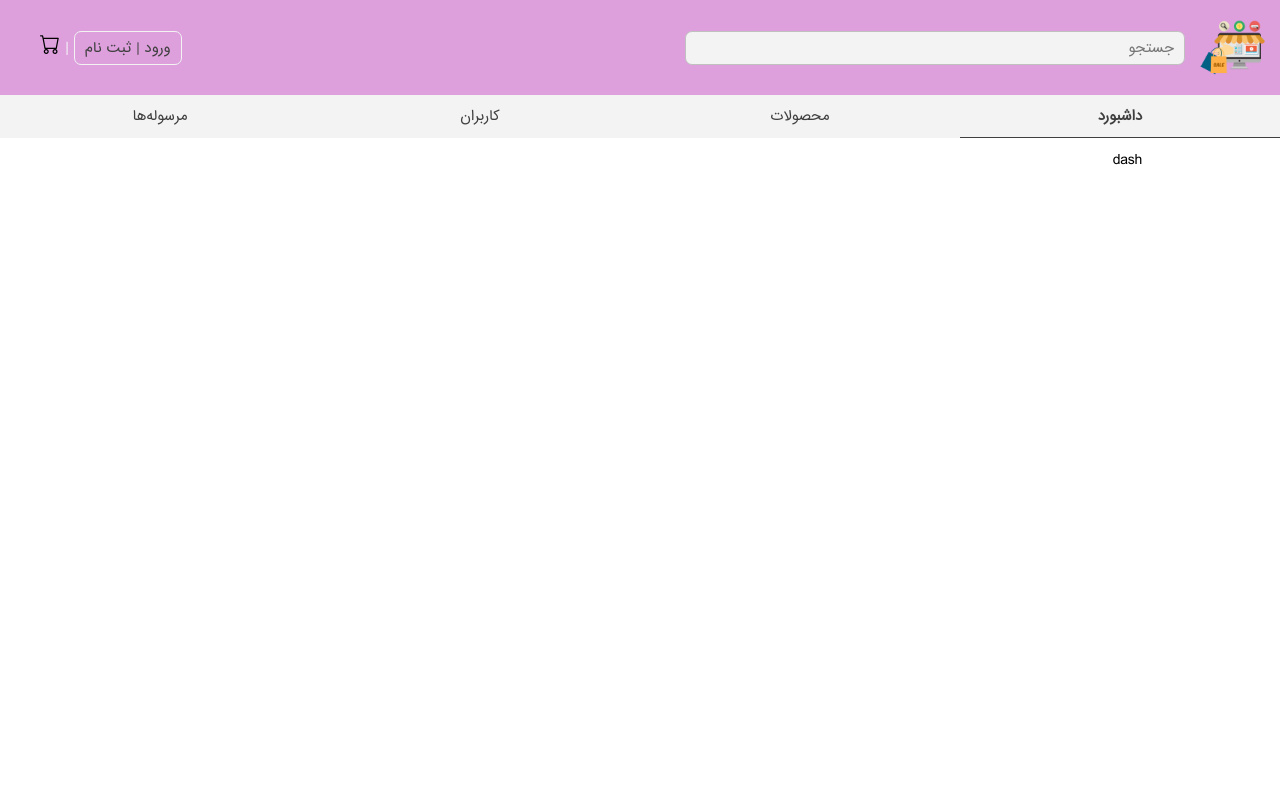
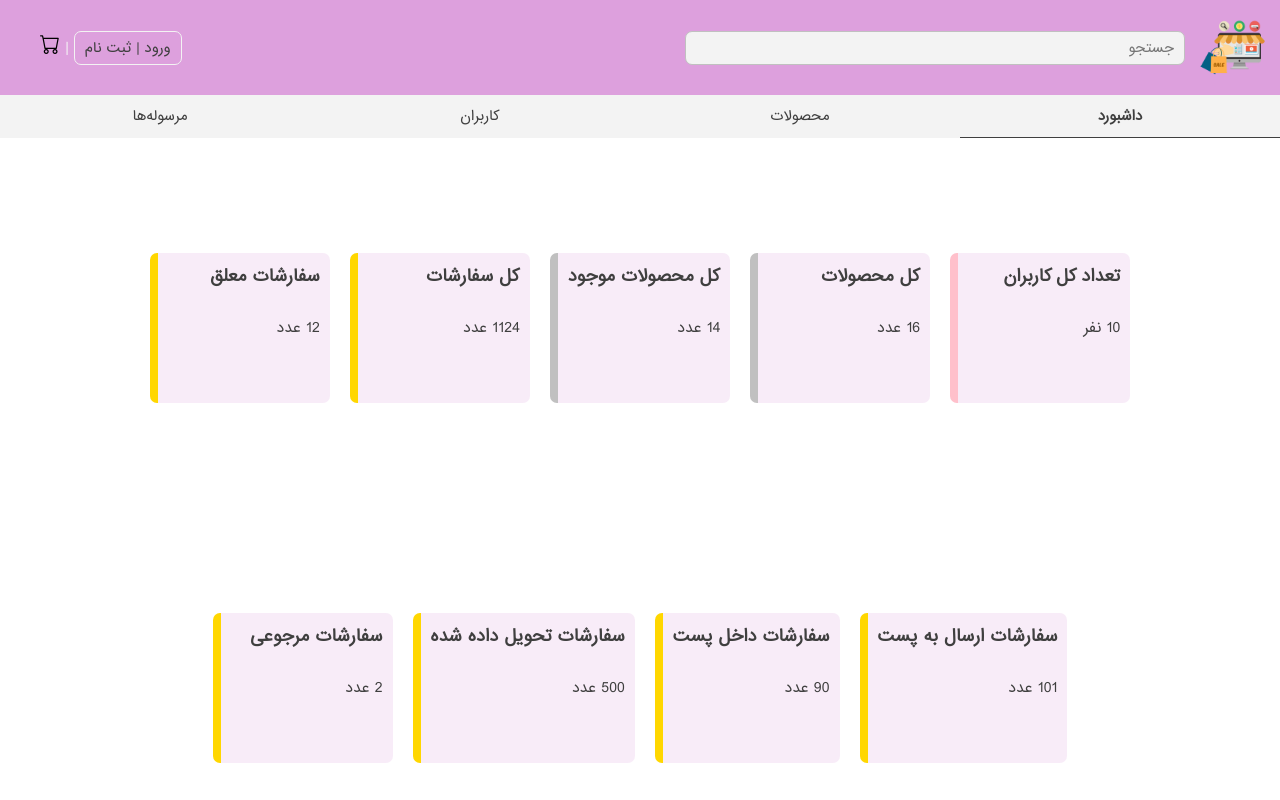
Before and after one commit to omids0/nextjs-online-shop, a Next.js app: page /admin in a window 1280 px wide. Shown: the top 800 px of the page. Built offline with nearby package versions, Linux system fonts and the light colour scheme.

Commit message:
admin page desined

```diff
--- a/components/adminpage/AdminDashboard.js
+++ b/components/adminpage/AdminDashboard.js
@@ -1,9 +1,44 @@
-import React from 'react'
+import React from "react";
 
 export default function AdminDashboard() {
   return (
-    <div>
-      dash
+    <div className="admin-dashboard-container">
+      <div className="admin-dashboard-division admin-dashboard-users">
+        <h3>تعداد کل کاربران</h3>
+        <p>10 نفر</p>
+      </div>
+      <div className="admin-dashboard-division admin-dashboard-products">
+        <h3>کل محصولات</h3>
+        <p>16 عدد</p>
+      </div>
+      <div className="admin-dashboard-division admin-dashboard-products">
+        <h3>کل محصولات موجود</h3>
+        <p>14 عدد</p>
+      </div>
+      <div className="admin-dashboard-division admin-dashboard-orders">
+        <h3>کل سفارشات</h3>
+        <p>1124 عدد</p>
+      </div>
+      <div className="admin-dashboard-division admin-dashboard-orders">
+        <h3>سفارشات معلق</h3>
+        <p>12 عدد</p>
+      </div>
+      <div className="admin-dashboard-division admin-dashboard-orders">
+        <h3>سفارشات ارسال به پست</h3>
+        <p>101 عدد</p>
+      </div>
+      <div className="admin-dashboard-division admin-dashboard-orders">
+        <h3>سفارشات داخل پست</h3>
+        <p>90 عدد</p>
+      </div>
+      <div className="admin-dashboard-division admin-dashboard-orders">
+        <h3>سفارشات تحویل داده شده</h3>
+        <p>500 عدد</p>
+      </div>
+      <div className="admin-dashboard-division admin-dashboard-orders">
+        <h3>سفارشات مرجوعی</h3>
+        <p>2 عدد</p>
+      </div>
     </div>
-  )
+  );
 }
--- a/components/adminpage/AdminProducts.js
+++ b/components/adminpage/AdminProducts.js
@@ -1,6 +1,7 @@
 import Image from "next/image";
 import Link from "next/link";
 import React, { useState, useEffect } from "react";
+import Loading from "../Loading"
 
 export default function AdminProducts() {
   const [loading, setloading] = useState(true);
@@ -25,7 +26,7 @@ export default function AdminProducts() {
       </Link>
       <input type="text" placeholder="جستجو" className="input search-product" />
       <div>
-        {loading && <h3>لطفا صبر کنید...</h3>}
+        {loading && <Loading />}
         {products.length > 0 && (
           <div className="table-div">
             <table className="table">
--- a/styles/globals.css
+++ b/styles/globals.css
@@ -1208,6 +1208,37 @@ input:checked + .slider:before {
 .aboutpage-container ol{
   margin-right: 4rem;
 }
+.admin-dashboard-container{
+  width: 100%;
+  min-height: 90vh;
+  display: flex;
+  flex-wrap: wrap;
+  justify-content: center;
+  align-items: center;
+}
+.admin-dashboard-division{
+  min-width: 18rem;
+  min-height: 15rem;
+  background: rgba(221, 160, 221, 0.2);
+  margin: 1rem;
+  border-radius: 7px;
+  padding: 1rem;
+  color: var(--lite-black-color);
+}
+
+.admin-dashboard-division h3{
+  margin-bottom: 2.6rem
+}
+
+.admin-dashboard-users{
+  border-left: 8px solid pink;
+}
+.admin-dashboard-products{
+  border-left: 8px solid silver;
+}
+.admin-dashboard-orders{
+  border-left: 8px solid gold;
+}
 /* Safari */
 @-webkit-keyframes spin {
   0% {
@@ -1270,6 +1301,9 @@ input:checked + .slider:before {
   }
   .login-mainpage-input-body {
     border: none;
+  }
+  .admin-dashboard-division{
+    min-width: 30rem;
   }
 }
 
```
